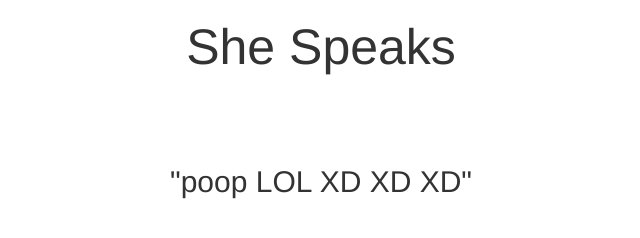
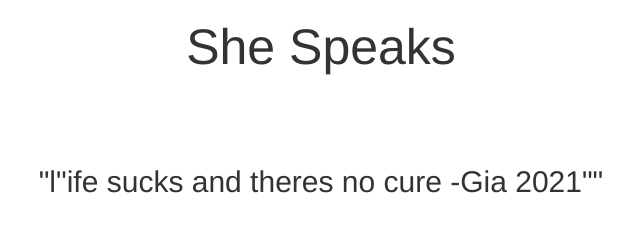
Before and after one commit to speaks364/Speaks, a plain HTML site: page Index.html in a window 1280 px wide. Shown: the whole page, without its empty margins (319-959 px from the left). Drawn offline with nearby package versions, Linux system fonts and the light colour scheme.

Commit message:
Update Index.html

```diff
--- a/Index.html
+++ b/Index.html
@@ -12,7 +12,7 @@
 <br>
 <br>
 
-<h2 style="text-align: center; font-size: 30px;">"poop LOL XD XD XD"</h2>
+<h2 style="text-align: center; font-size: 30px;">"l"ife sucks and theres no cure -Gia 2021""</h2>
 
   </body>
 </html>
```
